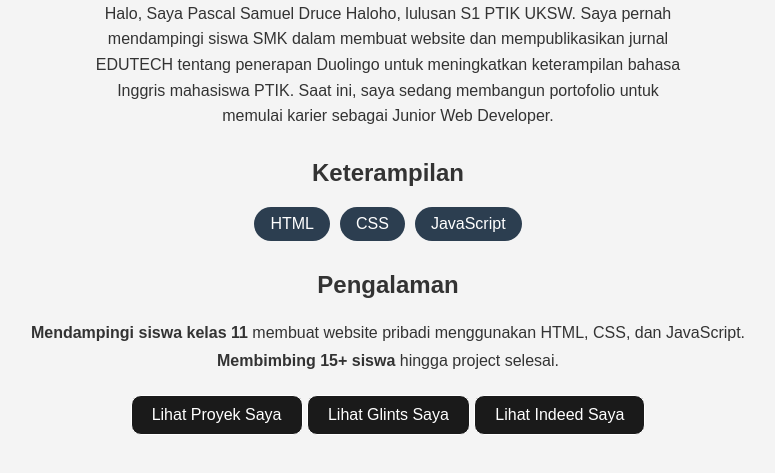
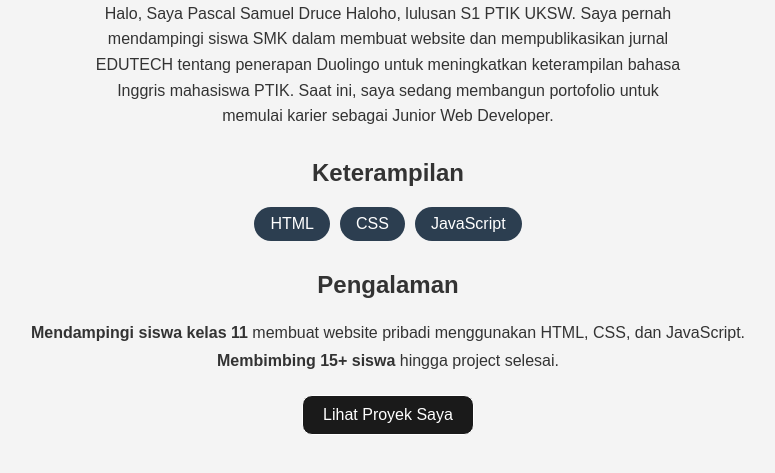
Before and after one commit to Shinn-Samuel/portofolio, a plain HTML site: page index.html in a window 1280 px wide. Shown: the part 137-610 px from the top of the page, without its empty margins (252-1027 px from the left). Drawn offline with Linux system fonts and the light colour scheme.

Commit message:
hapus tombol Glints dan Indeed, pertahankan GitHub

```diff
--- a/index.html
+++ b/index.html
@@ -27,8 +27,6 @@
                 <li><strong>Membimbing 15+ siswa</strong> hingga project selesai.</li>
             </ul>
             <a href="https://github.com/Shinn-Samuel" class="btn" target="_blank" rel="noopener">Lihat Proyek Saya</a>
-            <a href="https://glints.com/id/en/profile" class="btn" target="_blank" rel="noopener">Lihat Glints Saya</a>
-            <a href="https://profile.indeed.com/?hl=en_ID&co=ID&from=gnav-homepage" class="btn" target="_blank" rel="noopener">Lihat Indeed Saya</a>
 </body>
 
 </html>
```
